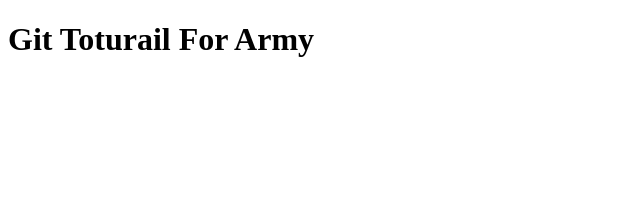
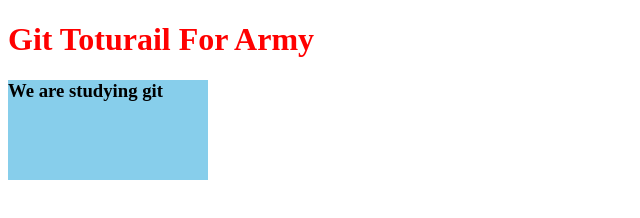
Before and after one commit to revocoder0/git-execise, a plain HTML site: page index.html in a window 1280 px wide. Shown: the whole page, without its empty margins (0-640 px from the left). Drawn offline with Linux system fonts and the light colour scheme.

Commit message:
container and css are added

```diff
--- a/index.html
+++ b/index.html
@@ -2,8 +2,12 @@
 <html>
 <head>
 	<title>Git toturial for Army</title>
+	<link rel="stylesheet" type="text/css" href="style.css">
 </head>
 <body>
 	<h1>Git Toturail For Army</h1>
+	<div class="container">
+		<h3>We are studying git</h3>
+	</div>
 </body>
 </html>
--- /dev/null
+++ b/style.css
@@ -0,0 +1,9 @@
+h1{
+	color:red;
+
+}
+.container{
+	width: 200px;
+	height: 100px;
+	background-color: skyblue;
+}
```
